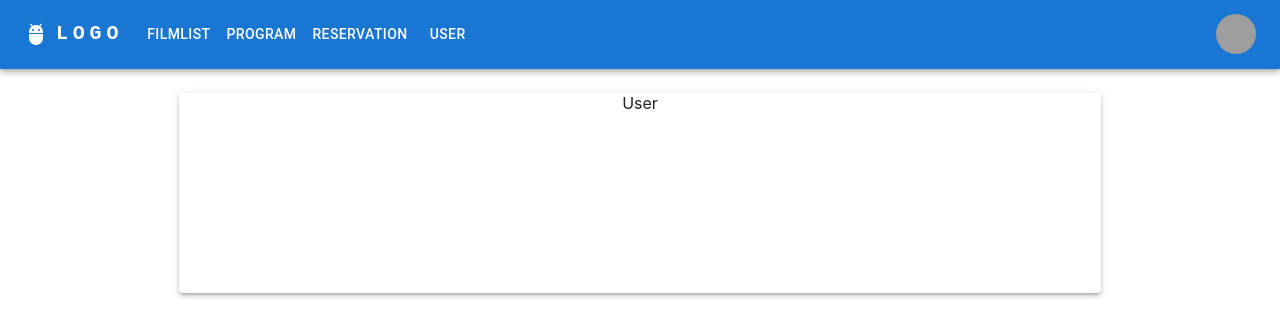
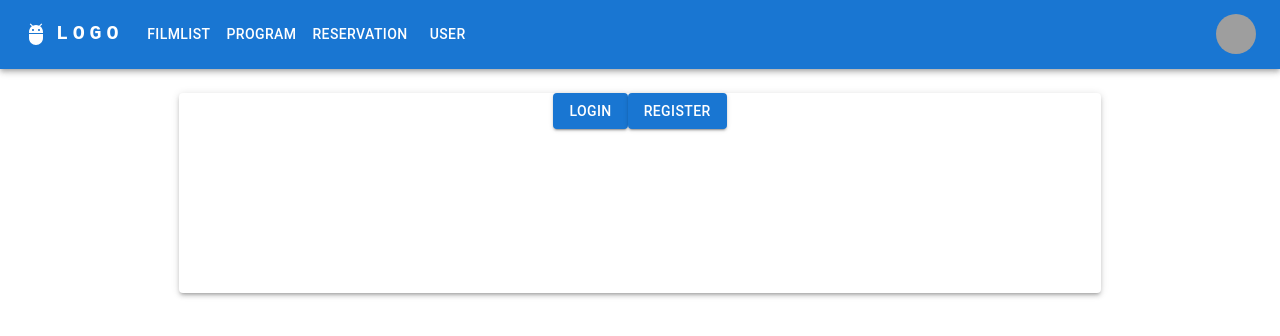
Before and after one commit to CodecoolGlobal/el-proyecte-grande-sprint-1-csharp-attilaklmn, a React (Create React App) app in the folder reactapp/: page /user in a window 1280 px wide. Shown: the top 336 px of the page. Built offline with nearby package versions, Linux system fonts and the light colour scheme; grey boxes are pictures that could not be loaded.

Commit message:
add user page components

```diff
--- /dev/null
+++ b/reactapp/src/Components/Login.js
@@ -0,0 +1,56 @@
+import React from "react";
+import Box from "@mui/material/Box";
+import TextField from "@mui/material/TextField";
+
+const Login = () => {
+  return (
+    <div>
+      Login
+      <Box
+        component="form"
+        sx={{
+          "& .MuiTextField-root": { m: 1, width: "25ch" },
+        }}
+        noValidate
+        autoComplete="off"
+      >
+        <div>
+          <div
+            style={{
+              display: "flex",
+              flexDirection: "column",
+              justifyContent: "center",
+              alignItems: "center",
+            }}
+          >
+            Username
+            <TextField
+              required
+              id="outlined-required"
+              label="Required"
+              defaultValue="Username"
+            />
+          </div>
+          <div
+            style={{
+              display: "flex",
+              flexDirection: "column",
+              justifyContent: "center",
+              alignItems: "center",
+            }}
+          >
+            Password
+            <TextField
+              required
+              id="outlined-required"
+              label="Required"
+              defaultValue="Password"
+            />
+          </div>
+        </div>
+      </Box>
+    </div>
+  );
+};
+
+export default Login;
--- /dev/null
+++ b/reactapp/src/Components/Register.js
@@ -0,0 +1,7 @@
+import React from "react";
+
+const Register = () => {
+  return <div>Register</div>;
+};
+
+export default Register;
--- a/reactapp/src/Pages/User.js
+++ b/reactapp/src/Pages/User.js
@@ -1,9 +1,14 @@
 import { Container, Paper } from "@mui/material";
-
+import Button from "@mui/material/Button";
+import { useState, Fragment } from "react";
+import Login from "../Components/Login";
+import Register from "../Components/Register";
 
 const User = () => {
-    return (
-        <Container
+  const [choiceState, setChoiseState] = useState("initial");
+
+  return (
+    <Container
       sx={{
         display: "flex",
         alignItems: "center",
@@ -20,10 +25,24 @@ const User = () => {
         }}
         elevation={3}
       >
-        User
+        {choiceState === "initial" ? (
+          <Fragment>
+            <Button variant="contained" onClick={() => setChoiseState("login")}>
+              Login
+            </Button>
+            <Button
+              variant="contained"
+              onClick={() => setChoiseState("register")}
+            >
+              Register
+            </Button>
+          </Fragment>
+        ) : null}
+        {choiceState === "login" ? <Login /> : null}
+        {choiceState === "register" ? <Register /> : null}
       </Paper>
     </Container>
-    )
-}
+  );
+};
 
 export default User;
```
